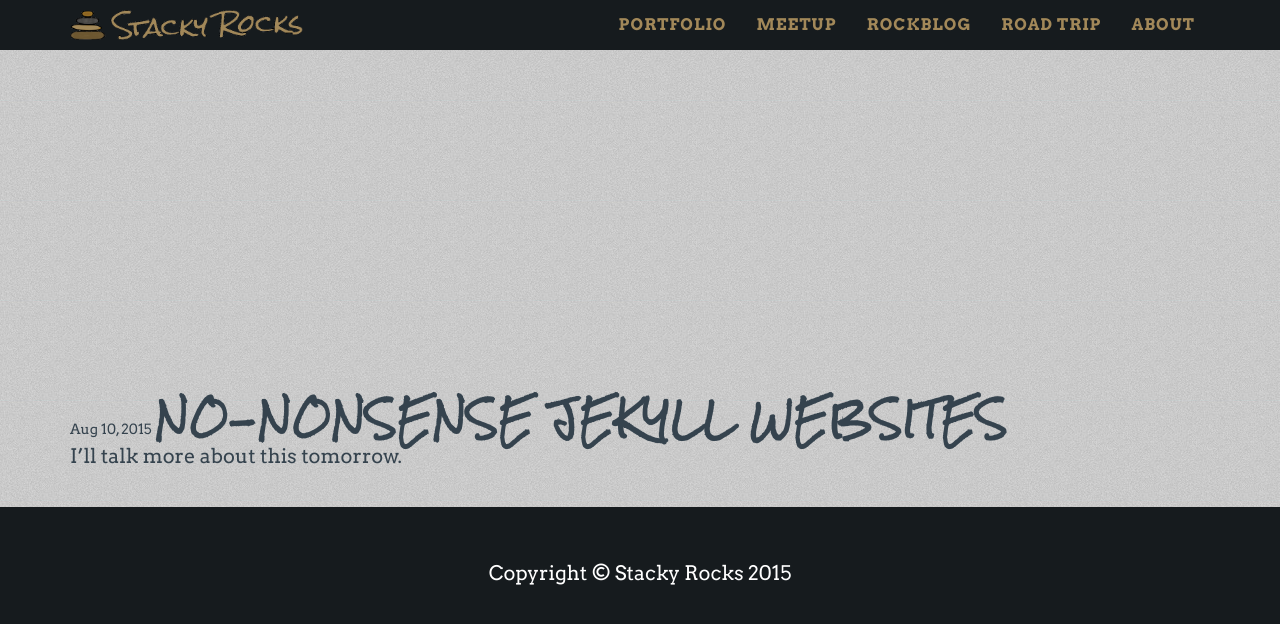
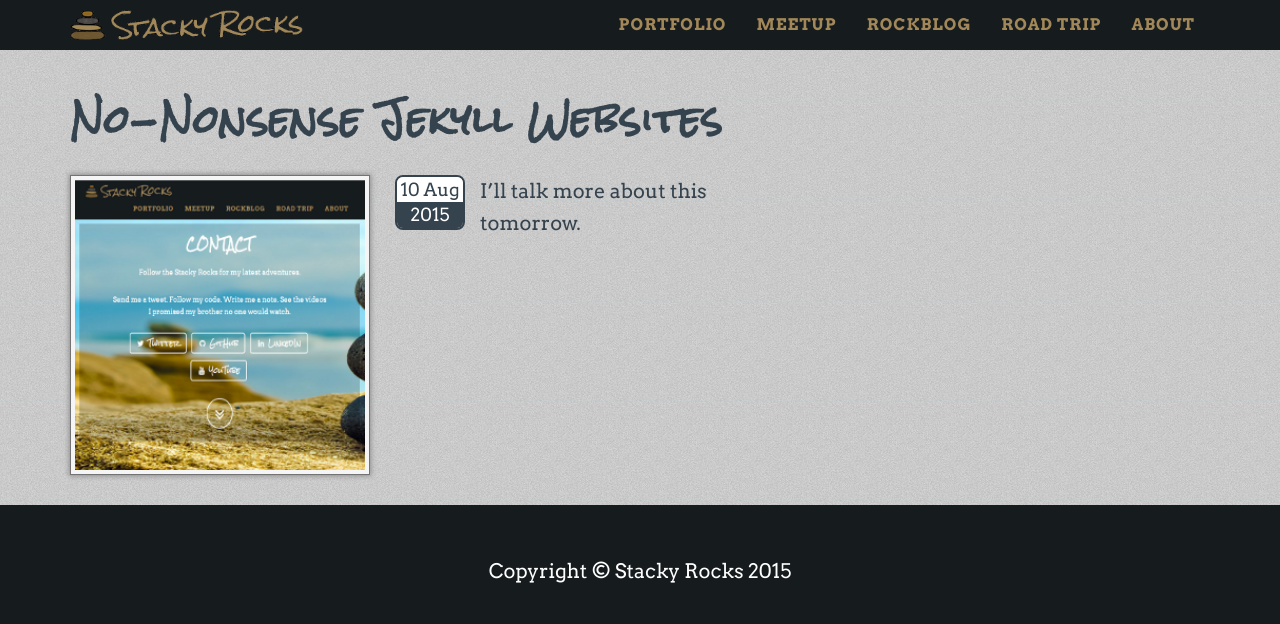
Before and after one commit to faissl/stackyrocks, a Jekyll site: the page built from _posts/2015-08-10-no-nonsense-jekyll.markdown, in a window 1280 px wide. Shown: the top 624 px of the page. Built offline with Jekyll 4.4.1, drawn with Linux system fonts in a browser that asks for light colours.

Commit message:
added single post styling

```diff
--- a/_layouts/post.html
+++ b/_layouts/post.html
@@ -3,32 +3,19 @@ layout: default
 ---
 
 
-<div class="post-content">
+<div class="single-post post-content">
 	<div class="section">
 		<div class="container">
-
-			<header class="post-header">
-				<span class="post-meta">{{ page.date | date: "%b %-d, %Y" }}</span>
-				<h1 class="post-title">{{ page.title }}</h1>
-			</header>
-
-			{{ content }}
+            <div class=post-list-content>
+                <h1>{{ page.title }}</h1>
+                <img class="blog-img img-left" src={{site.baseurl}}img/posts/{{page.img}} alt={{page.title}}>
+                <div class="post-date">
+                    <div class="post-day">{{ page.date | date: "%-d %b" }}</div>
+                    <div class="post-year">{{ page.date | date: "%Y" }}</div>
+                </div>
+                {{content}}
+            </div>
 
 		</div>
 	</div>
 </div>
-
-<!--
-<div class="post-content">
-
-  <header class="post-header">
-    <h1 class="post-title">{{ page.title }}</h1>
-    <p class="post-meta">{{ page.date | date: "%b %-d, %Y" }}{% if page.author %} • {{ page.author }}{% endif %}{% if page.meta %} • {{ page.meta }}{% endif %}</p>
-  </header>
-
-  <article class="post-content">
-    {{ content }}
-  </article>
-
-</div>
--->
```
Also changed, not shown: _includes/css/grayscale.css (+9 -0 lines).
